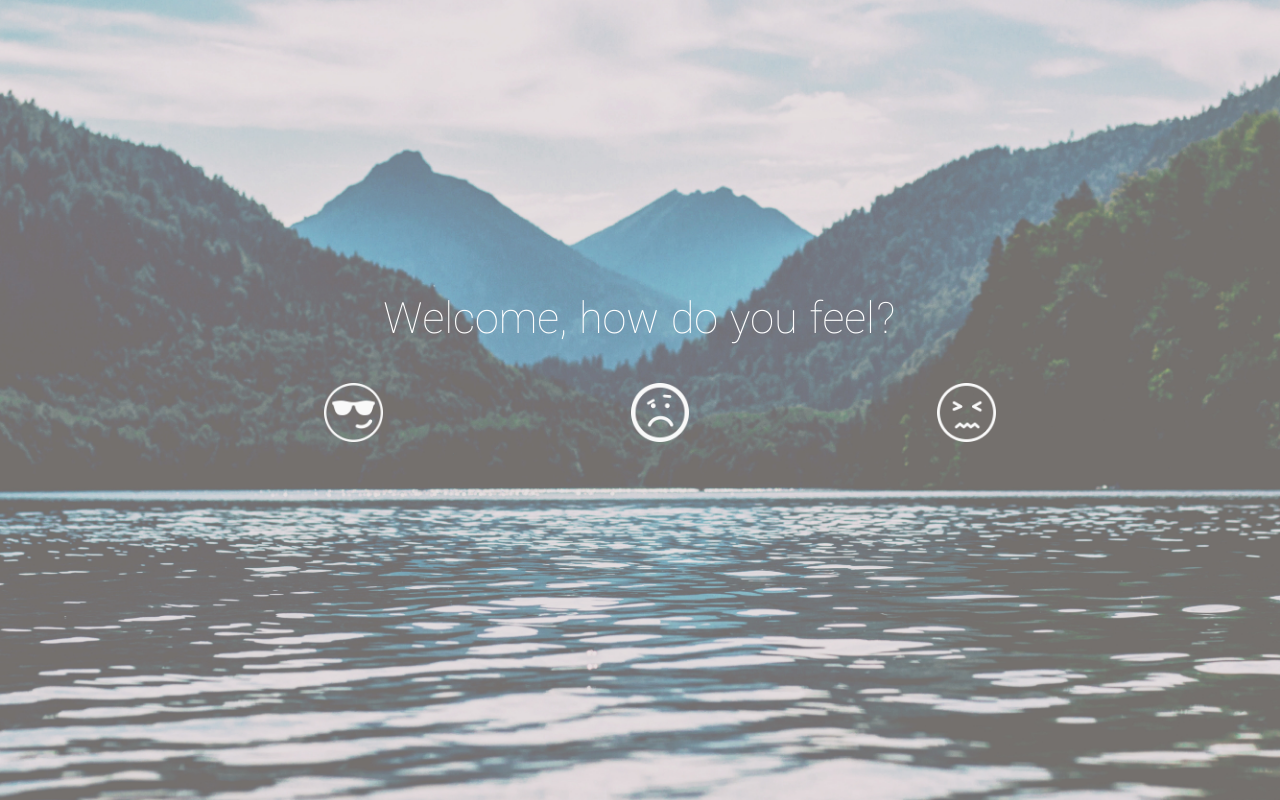
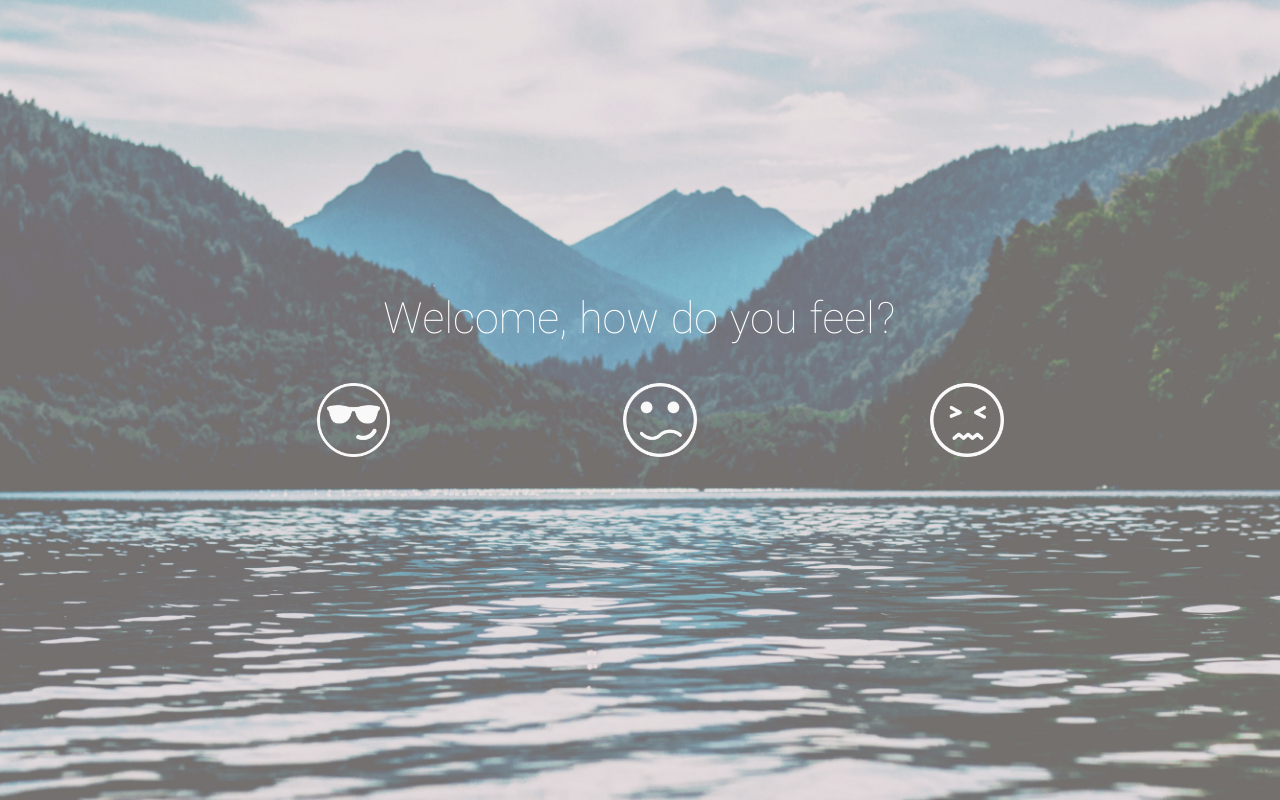
Before and after one commit to alliestehney/stressEating, a React (Create React App) app: page / in a window 1280 px wide. Built offline with nearby package versions, Linux system fonts and the light colour scheme.

Commit message:
Changed middle emoji icon

```diff
--- a/src/components/StressLevel.js
+++ b/src/components/StressLevel.js
@@ -18,7 +18,7 @@ class StressLevel extends Component {
             <h1 className="Welcome">Welcome, how do you feel?</h1>
             <ul className="StressIcon" >
               <li><button className="StressLevelIcon" type="button" value="low" onClick={this.handleClick.bind(this)}><img className="Cool" src="cool.png" alt="not stressed" /></button> </li>
-              <li><button className="StressLevelIcon" type="button" value="medium" onClick={this.handleClick.bind(this)}><img className="Cool" src="freakedout.png" alt="not stressed" /></button></li>
+              <li><button className="StressLevelIcon" type="button" value="medium" onClick={this.handleClick.bind(this)}><img className="Cool" src="confused.png" alt="not stressed" /></button></li>
               <li><button className="StressLevelIcon" type="button" value="high" onClick={this.handleClick.bind(this)}><img className="Cool" src="nervous.png" alt="not stressed" /></button> </li>
             </ul>
           </div>
--- a/src/index.css
+++ b/src/index.css
@@ -146,7 +146,7 @@ margin-top: 15%;
 
 
 .Cool {
-	width: 20%;
+	width: 25%;
 }
 
 
```
Also changed, not shown: public/confused.png (added).
